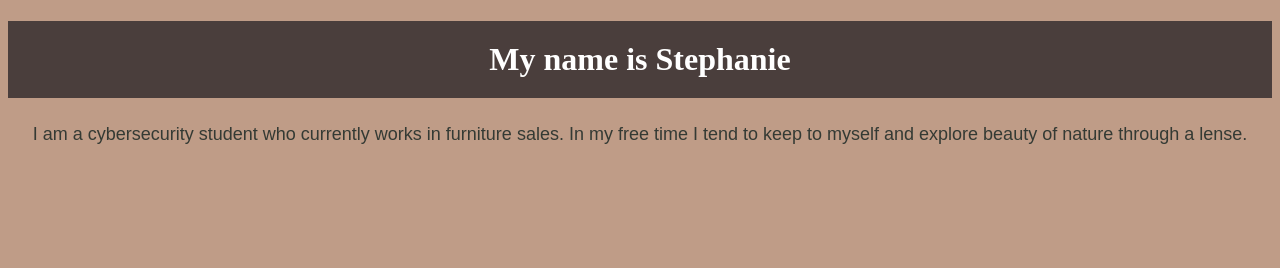
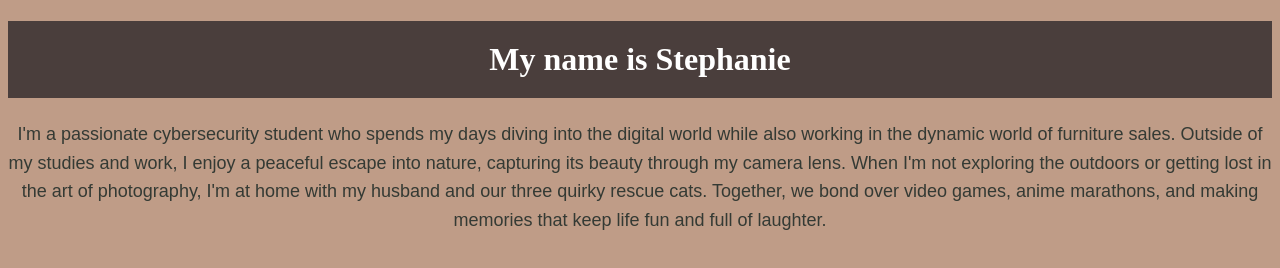
Before and after one commit to slsharpe/slsharpe.github.io, a plain HTML site: page index.html in a window 1280 px wide. Drawn offline with Linux system fonts and the light colour scheme.

Commit message:
Update index.html

```diff
--- a/index.html
+++ b/index.html
@@ -28,7 +28,6 @@
 <body>
     <h1>My name is Stephanie</h1>
     <p>
-        I am a cybersecurity student who currently works in furniture sales. In my free time I tend to keep to myself and explore beauty of nature through a lense.
-    </p>
+        I'm a passionate cybersecurity student who spends my days diving into the digital world while also working in the dynamic world of furniture sales. Outside of my studies and work, I enjoy a peaceful escape into nature, capturing its beauty through my camera lens. When I'm not exploring the outdoors or getting lost in the art of photography, I'm at home with my husband and our three quirky rescue cats. Together, we bond over video games, anime marathons, and making memories that keep life fun and full of laughter.
 </body>
 </html>
```
